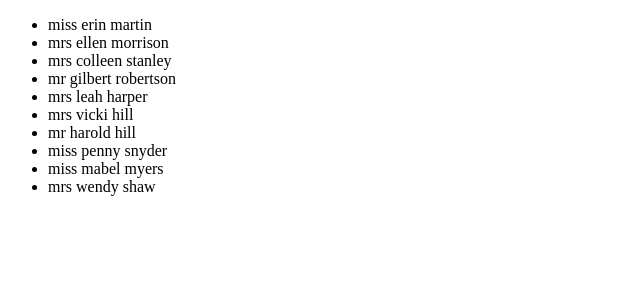
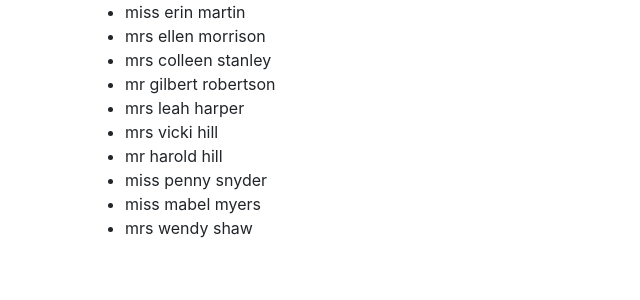
Before and after one commit to kenneth-hendricks/user-directory, a React (Create React App) app: page / in a window 1280 px wide. Shown: the top 300 px of the page, without its empty margins (0-640 px from the left). Built offline with nearby package versions, Linux system fonts and the light colour scheme.

Commit message:
Import bootstrap into app

```diff
--- a/src/App.js
+++ b/src/App.js
@@ -1,8 +1,9 @@
 import React from 'react';
 import UserList from './components/UserList';
+import './App.css'
 
 const App = () => (
-  <div className="App">
+  <div className="container" id="app">
     <UserList />
   </div>
 );
--- /dev/null
+++ b/src/App.scss
@@ -0,0 +1 @@
+@import 'bootstrap/scss/bootstrap';
```
